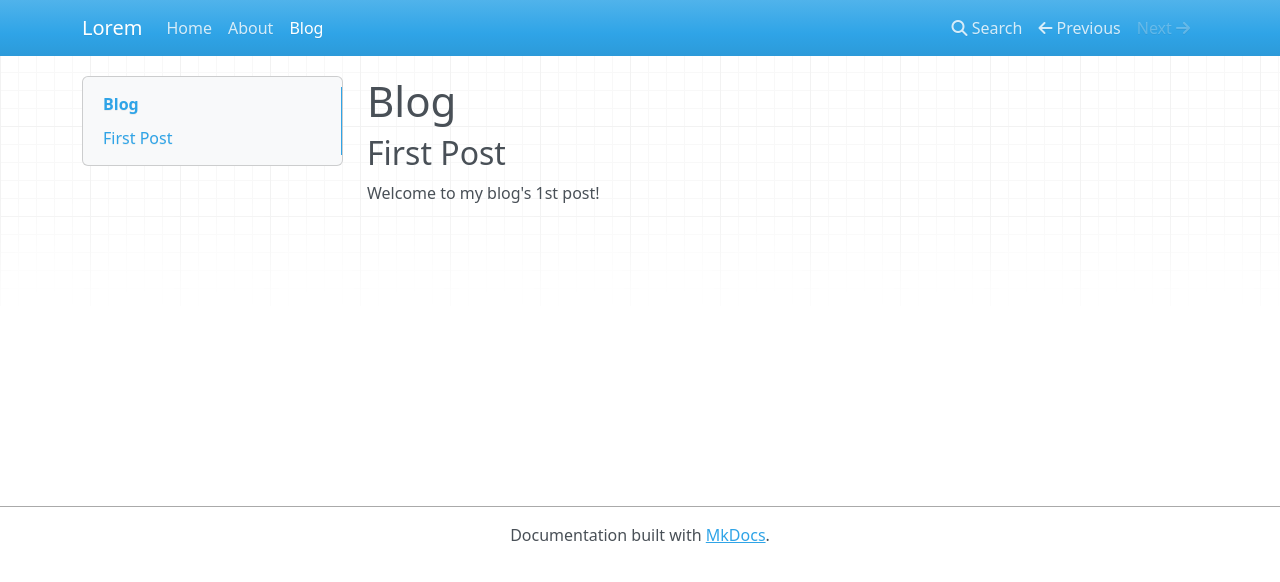
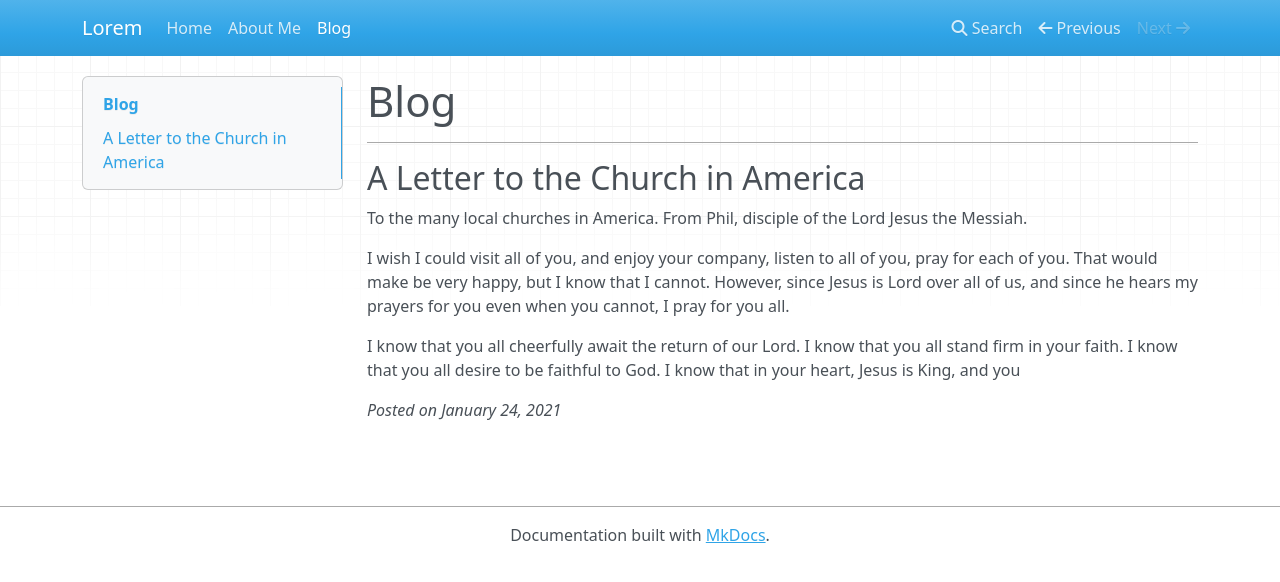
Before and after one commit to Fillupdawata/static-blog, an MkDocs documentation site: the page built from docs/blog.md, in a window 1280 px wide. Shown: the top 582 px of the page. Built offline with MkDocs 1.6.1, drawn with Linux system fonts in a browser that asks for light colours; nearby versions of some CDN libraries.

Commit message:
Updated Blog

```diff
--- a/docs/blog.md
+++ b/docs/blog.md
@@ -1,6 +1,13 @@
 # Blog
 
+---
 
-## First Post
+## A Letter to the Church in America
 
-Welcome to my blog's 1st post!
+To the many local churches in America. From Phil, disciple of the Lord Jesus the Messiah.
+
+I wish I could visit all of you, and enjoy your company, listen to all of you, pray for each of you. That would make be very happy, but I know that I cannot. However, since Jesus is Lord over all of us, and since he hears my prayers for you even when you cannot, I pray for you all.
+
+I know that you all cheerfully await the return of our Lord. I know that you all stand firm in your faith. I know that you all desire to be faithful to God. I know that in your heart, Jesus is King, and you
+
+*Posted on January 24, 2021*
--- a/mkdocs.yml
+++ b/mkdocs.yml
@@ -1,5 +1,5 @@
 site_name: Lorem
 nav:
     - Home: index.md
-    - About: about.md
+    - About Me: about.md
     - Blog: blog.md
```
Also changed, not shown: docs/about.md (+3 -1 lines), docs/img/favicon.ico (added).
